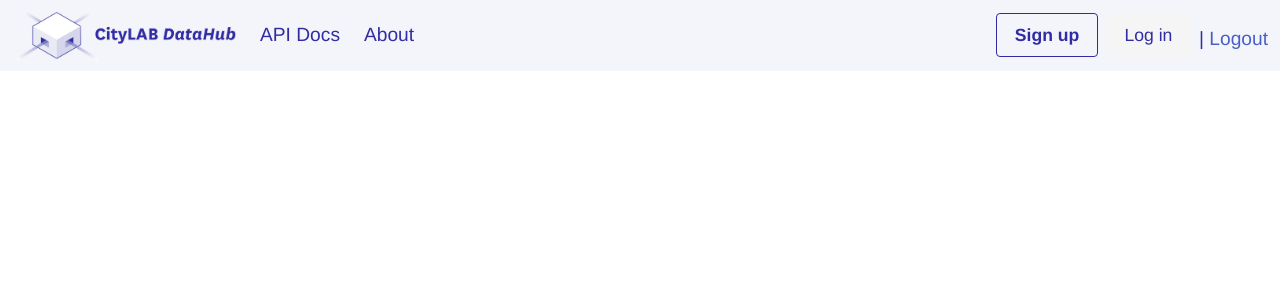
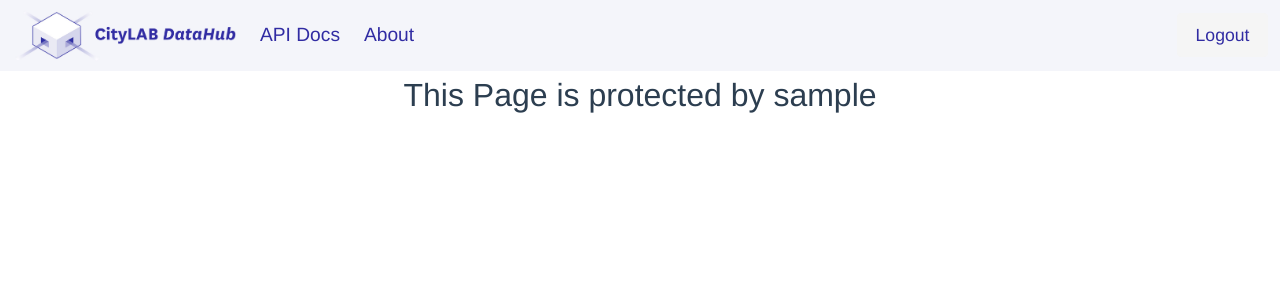
Before and after one commit to bnjmnsbl/lora-datahub-frontend, a Vue app: page /profile in a window 1280 px wide. Shown: the top 300 px of the page. Built offline with nearby package versions, Linux system fonts and the light colour scheme; sample sign-in values are in the browser's storage.

Commit message:
manual auth

```diff
--- a/src/components/Navigation.vue
+++ b/src/components/Navigation.vue
@@ -47,13 +47,16 @@
       <div class="navbar-end">
         <div class="navbar-item">
           <div class="buttons">
-            <router-link to="/signup" class="button is-primary">
+            <span v-if="!isLoggedIn">
+            <router-link to="/signup" class="button is-light">
               <strong>Sign up</strong>
             </router-link>
+
             <router-link to="/login" class="button is-light">
               Log in
             </router-link>
-            <span v-if="isLoggedIn"> | <a @click="logout">Logout</a></span>
+            </span>
+            <span v-if="isLoggedIn"><a class="button is-light" @click="logout">Logout</a></span>
           </div>
         </div>
       </div>
@@ -153,4 +156,10 @@ export default {
     color: #312CA3;
     font-size: 1.1rem;
 }
+
+#datahub-navbar > div.navbar-end > div > div > span > a {
+    color: #312CA3;
+    font-size: 1.1rem;
+}
+
 </style>
--- a/src/router.js
+++ b/src/router.js
@@ -5,7 +5,7 @@ import About from './views/About.vue';
 import SingleApp from './views/SingleApp.vue';
 import Login from './views/Login.vue';
 import Signup from './views/Signup.vue';
-import Secure from './views/Secure.vue';
+import Profile from './views/Profile.vue';
 import store from './store';
 
 Vue.use(Router);
@@ -32,9 +32,7 @@ let router = new Router({
       name: 'apps',
       component: SingleApp,
       props: true,
-      meta: {
-        requiresAuth: true //testing only, remove later
-      }
+
     },
     { path: '/login',
       name: 'login',
@@ -50,9 +48,9 @@ let router = new Router({
         guest: true
       }
     },
-    { path: '/secure',
-      name: 'secure',
-      component: Secure,
+    { path: '/profile',
+      name: 'profile',
+      component: Profile,
       meta: {
         requiresAuth: true
       }
@@ -66,7 +64,6 @@ router.beforeEach((to, from, next) => {
       next();
       return;
     }
-    console.log("This route would require authentication");
     next('/login');
   } else {
       next();
--- a/src/store.js
+++ b/src/store.js
@@ -11,21 +11,18 @@ export default new Vuex.Store({
   state: {
     status: '',
     token: localStorage.getItem('token') || '',
-    user: {
-      name: '',
-      email: '',
-      password: ''
-    }
+    username: localStorage.getItem('username') || '',
+    user: {}
   },
   mutations: {
     auth_request(state) {
       state.status = 'loading';
     },
 
-    auth_success(state, token, user) {
+    auth_success(state, user) {
       state.status = 'success'
-      state.token = token
-      state.user = user
+      state.token = user.token
+      state.user = user;
     },
     auth_error(state) {
       state.status = 'error'
@@ -48,6 +45,7 @@ export default new Vuex.Store({
           localStorage.setItem('token', token)
           axios.defaults.headers.common['Authorization'] = token
           commit('auth_success', token, user)
+
           resolve(resp)
         })
         .catch(err => {
@@ -61,13 +59,17 @@ export default new Vuex.Store({
   register({commit}, user){
     return new Promise((resolve, reject) => {
       commit('auth_request')
+
       axios({url: 'http://localhost:3000/api/users', data: user, method: 'POST' })
       .then(resp => {
         const token = resp.data.token
         const user = resp.data.user
         localStorage.setItem('token', token)
+        localStorage.setItem('username', user.name)
         axios.defaults.headers.common['Authorization'] = token
-        commit('auth_success', token, user)
+        user.token = token;
+        commit('auth_success', user)
+
         resolve(resp)
       })
       .catch(err => {
@@ -83,6 +85,7 @@ export default new Vuex.Store({
     return new Promise((resolve, reject) => {
       commit('logout')
       localStorage.removeItem('token')
+      localStorage.removeItem('username')
       delete axios.defaults.headers.common['Authorization']
       resolve()
     })
@@ -92,6 +95,7 @@ export default new Vuex.Store({
   getters: {
     isLoggedIn: state => !!state.token,
     authStatus: state => state.status,
-    getUser: state => state.user
+    getUser: state => state.user,
+    getUserName: state => state.username
   },
 })
--- /dev/null
+++ b/src/views/Profile.vue
@@ -0,0 +1,21 @@
+<template>
+  <div>
+      <h1>This Page is protected by {{username}} </h1>
+  </div>
+</template>
+
+<script>
+export default {
+  data() {
+    return {
+      username: '',
+    }
+  },
+
+  created: function() {
+    this.username = this.$store.getters.getUserName;
+    console.log("suprise");
+
+    }
+}
+</script>
--- a/src/views/Secure.vue
+++ /dev/null
@@ -1,5 +0,0 @@
-<template>
-  <div>
-      <h1>This Page is protected by auth</h1>
-  </div>
-</template>
--- a/src/views/Signup.vue
+++ b/src/views/Signup.vue
@@ -53,7 +53,6 @@
 </template>
 
 <script>
-import axios from 'axios';
 
 export default {
     data() {
@@ -79,14 +78,14 @@ export default {
             .then(() => this.$router.push('/'))
             .catch(err => {throw (err)});
 
-            axios({
-                method: 'post',
-                url: 'http://localhost:3000/api/users',
-                data: this.$store.getters.getUser
-                }
-            ).then(function(response){
-                console.dir(response);
-            });
+            // axios({
+            //     method: 'post',
+            //     url: 'http://localhost:3000/api/users',
+            //     data: this.$store.getters.getUser
+            //     }
+            // ).then(function(response){
+            //     console.dir(response);
+            // });
         }
     }
 }
```
